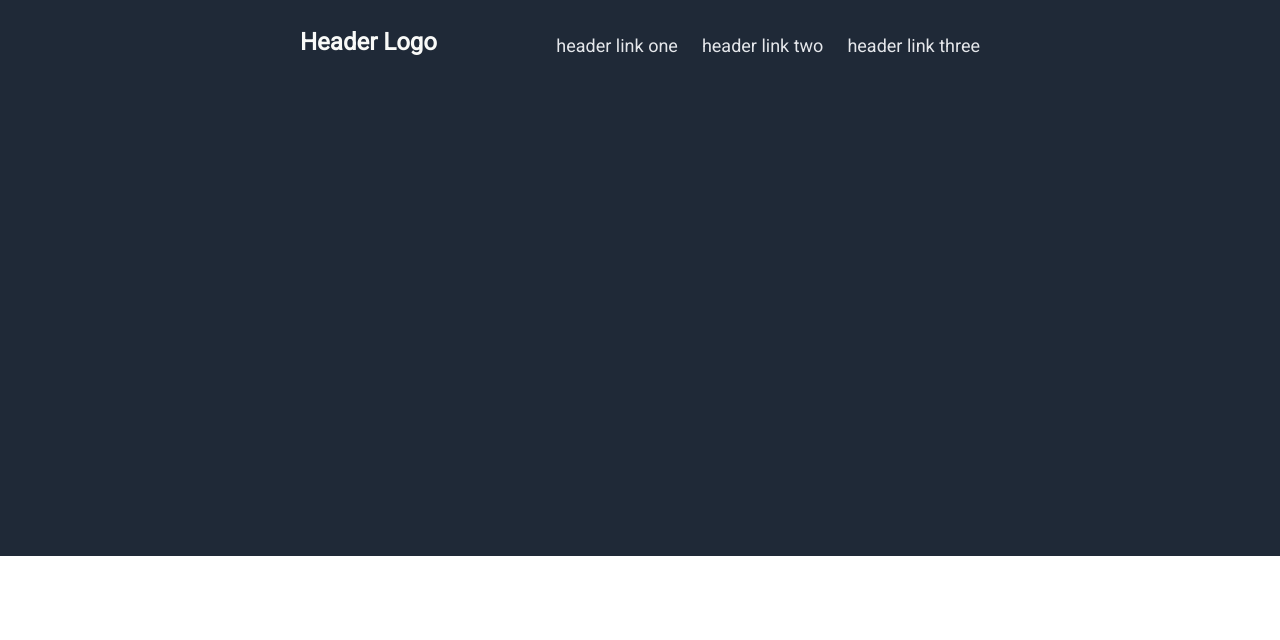
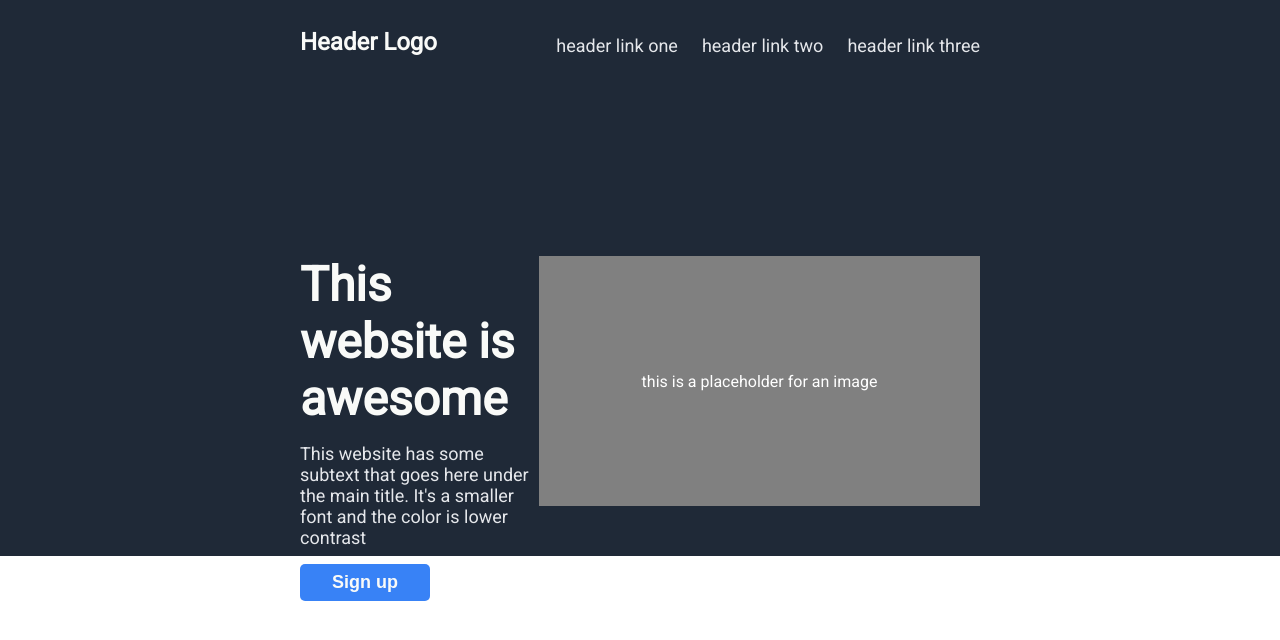
Before and after one commit to Afer1991/landing-page, a plain HTML site: page index.html in a window 1280 px wide. Drawn offline with Linux system fonts and the light colour scheme.

Commit message:
Add content to and style first section

```diff
--- a/index.html
+++ b/index.html
@@ -19,6 +19,14 @@
           <li><a href="#">header link three</a></li>
         </ul>
       </div>
+      <div class="container-one">
+        <div class="divider-one">
+          <div class="hero-main">This website is awesome</div>
+          <div class="hero-secondary">This website has some subtext that goes here under the main title. It's a smaller font and the color is lower contrast</div>
+          <button>Sign up</button>
+        </div>
+        <div class="divider-two">this is a placeholder for an image</div>
+      </div>
     </div>
     <div class="section-two">
 
--- a/style.css
+++ b/style.css
@@ -43,3 +43,49 @@ a {
   text-decoration: none;
   color: #E5E7EB;
 }
+
+.container-one {
+  padding: 200px 0;
+  display: flex;
+  justify-content: space-between;
+}
+
+.divider-one {
+  display: flex;
+  flex-direction: column;
+  flex-wrap: wrap;
+  align-items: flex-start;
+  flex-shrink: 2;
+  gap: 16px;
+}
+
+.hero-main {
+  font-size: 48px;
+  color: #F9FAF8;
+  font-weight: bolder;
+}
+
+.hero-secondary {
+  font-size: 18px;
+  color: #E5E7EB;
+}
+
+.container-one button {
+  background-color: #3882F6;
+  color: #F9FAF8;
+  font-size: 18px;
+  font-weight: bolder;
+  border-radius: 5px;
+  padding: 8px 32px;
+}
+
+.divider-two {
+  background: gray;
+  color: white;
+  display: flex;
+  justify-content: center;
+  align-items: center;
+  flex-shrink: 1;
+  height: 250px;
+  width: 700px;
+}
```
